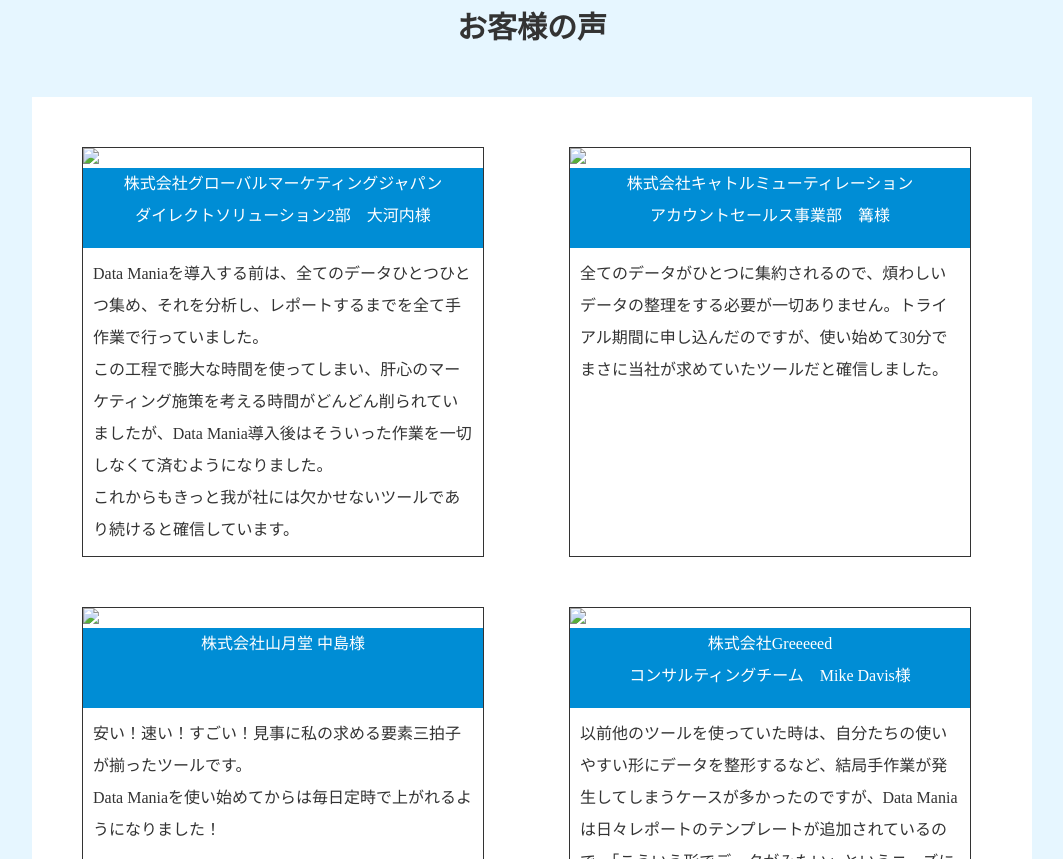
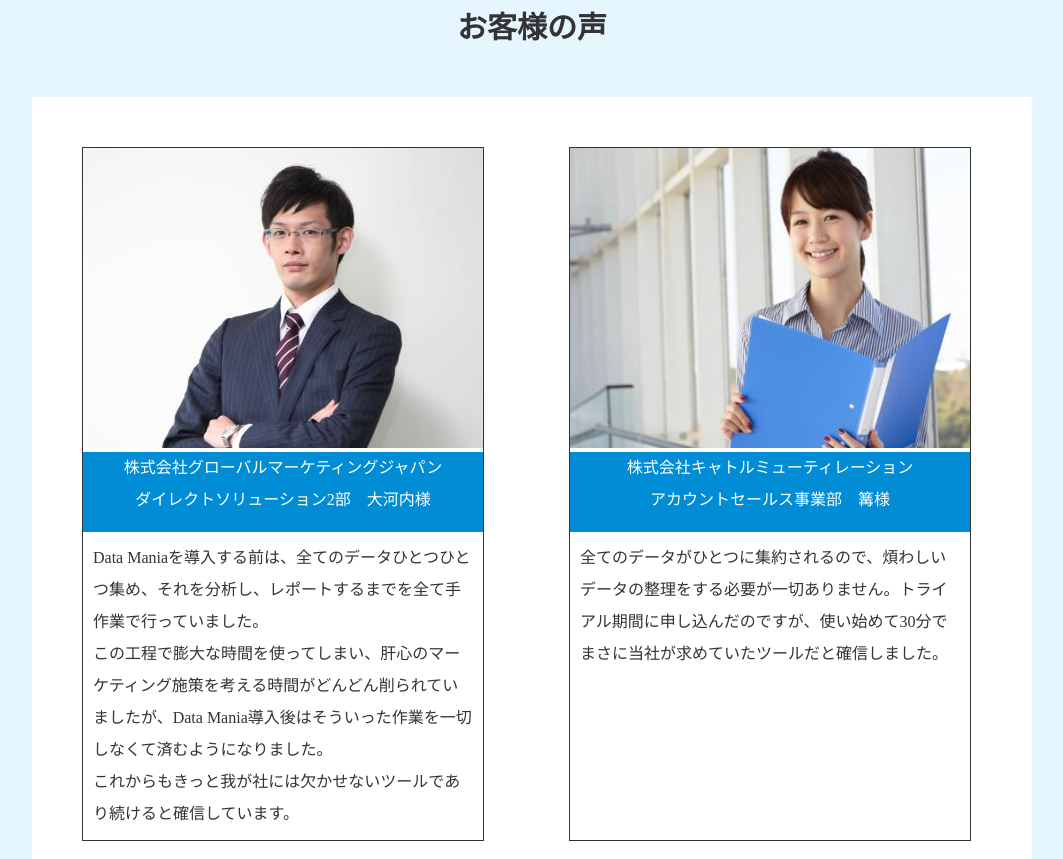
Before and after one commit to Mu-ran/html-css3, a plain HTML site: page index.html in a window 1280 px wide. Shown: the part 3165-4024 px from the top of the page, without its empty margins (108-1171 px from the left). Drawn offline with Linux system fonts and the light colour scheme.

Commit message:
Update index.html

```diff
--- a/index.html
+++ b/index.html
@@ -113,22 +113,22 @@
           <h2>お客様の声</h2>
           <div class="content3">
               <div class="okyakusamanokoe c4-1">
-                <img src="img/photo-mr_okochi.jpg">
+                <img src="https://mu-ran.github.io/html-css3/photo-mr_okochi.jpg">
                 <p class="p-white">株式会社グローバルマーケティングジャパン<br>ダイレクトソリューション2部　大河内様</p>
                 <p class="p-style">Data Maniaを導入する前は、全てのデータひとつひとつ集め、それを分析し、レポートするまでを全て手作業で行っていました。<br>この工程で膨大な時間を使ってしまい、肝心のマーケティング施策を考える時間がどんどん削られていましたが、Data Mania導入後はそういった作業を一切しなくて済むようになりました。<br>これからもきっと我が社には欠かせないツールであり続けると確信しています。</p>
               </div>
               <div class="okyakusamanokoe">
-                <img src="img/photo-ms_kagari.jpg">
+                <img src="https://mu-ran.github.io/html-css3/photo-ms_kagari.jpg">
                 <p class="p-white">株式会社キャトルミューティレーション<br>アカウントセールス事業部　篝様</p>
                 <p class="p-style">全てのデータがひとつに集約されるので、煩わしいデータの整理をする必要が一切ありません。トライアル期間に申し込んだのですが、使い始めて30分でまさに当社が求めていたツールだと確信しました。</p>
               </div>
               <div class="okyakusamanokoe c4-1">
-                <img src="img/photo-mr_nakajima.jpg">
+                <img src="https://mu-ran.github.io/html-css3/photo-mr_nakajima.jpg">
                 <p class="p-white">株式会社山月堂 中島様</p>
                 <p class="p-style">安い！速い！すごい！見事に私の求める要素三拍子が揃ったツールです。<br>Data Maniaを使い始めてからは毎日定時で上がれるようになりました！</p>
               </div>
               <div class="okyakusamanokoe">
-                <img src="img/photo-mr_davis.jpg">
+                <img src="https://mu-ran.github.io/html-css3/photo-mr_davis.jpg">
                 <p class="p-white">株式会社Greeeeed<br>コンサルティングチーム　Mike Davis様</p>
                 <p class="p-style">以前他のツールを使っていた時は、自分たちの使いやすい形にデータを整形するなど、結局手作業が発生してしまうケースが多かったのですが、Data Maniaは日々レポートのテンプレートが追加されているので、「こういう形でデータがみたい」というニーズに必ずマッチします。もうこれなしの頃には戻れません。</p>
               </div>
```
